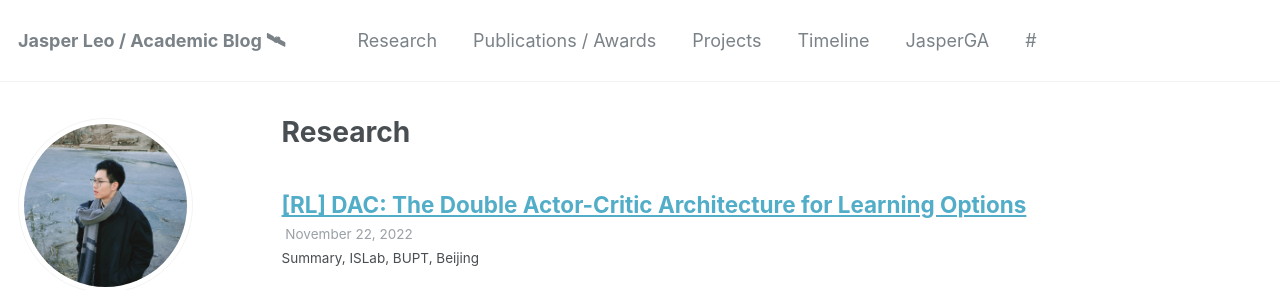
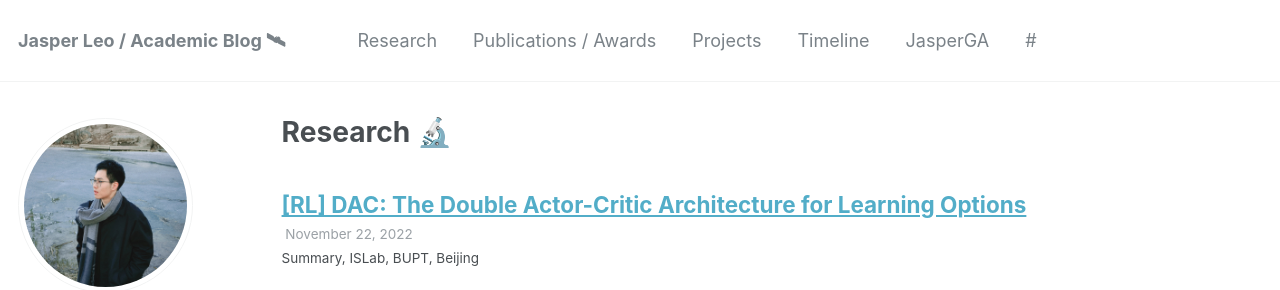
Before and after one commit to KLGR123/KLGR123.github.io, a Jekyll site: the page built from _pages/talks.html, in a window 1280 px wide and 900 px high. Shown: the top 290 px of the window. Built offline with Jekyll 4.4.1, drawn with Linux system fonts in a browser that asks for light colours.

```diff
--- a/_pages/talks.html
+++ b/_pages/talks.html
@@ -1,6 +1,6 @@
 ---
 layout: archive
-title: "Research"
+title: "Research 🔬"
 permalink: /talks/
 author_profile: true
 ---
```
